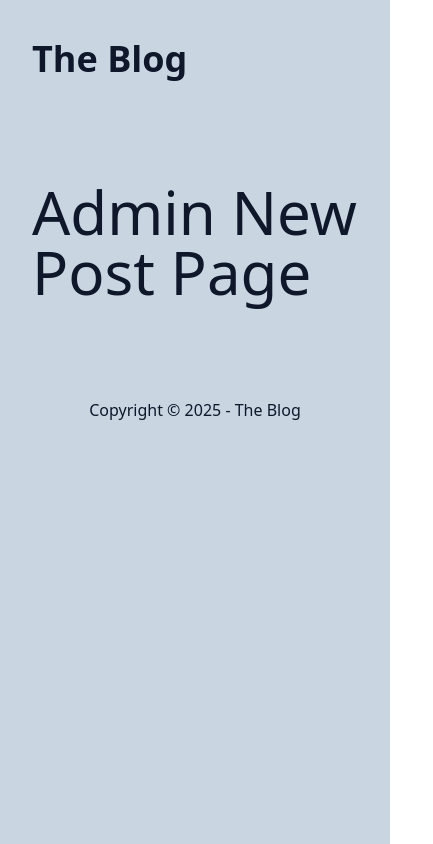
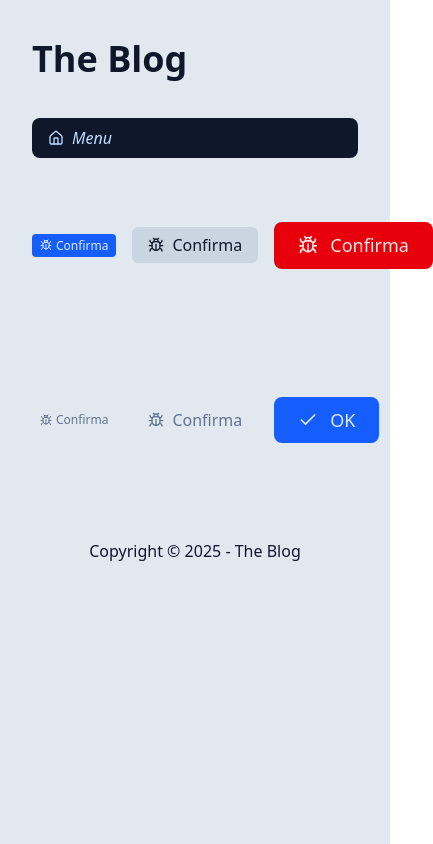
Before and after one commit to fergmauricio/blog, a Next.js app: page /admin/post/new in a window 390 px wide. Shown: the whole page, 433 px wide, since content can reach past the window. Built offline with nearby package versions, Linux system fonts and the light colour scheme.

Commit message:
Button Component + Toastify

```diff
--- a/package.json
+++ b/package.json
@@ -18,6 +18,7 @@
     "react": "^19.0.0",
     "react-dom": "^19.0.0",
     "react-markdown": "^10.1.0",
+    "react-toastify": "^11.0.5",
     "rehype-sanitize": "^6.0.0",
     "remark-gfm": "^4.0.1"
   },
--- a/src/actions/post/delete-post-action.ts
+++ b/src/actions/post/delete-post-action.ts
@@ -1,11 +1,38 @@
 "use server";
 
+import { drizzleDb } from "@/db/drizzle";
+import { postsTable } from "@/db/drizzle/schemas";
+import { SIMULATE_WAIT_IN_MS } from "@/lib/post/constants";
+import { postRepository } from "@/repositories/post";
 import { asyncDelay } from "@/utils/async-delay";
 import { logColor } from "@/utils/log-color";
+import { eq } from "drizzle-orm";
+import { revalidateTag } from "next/cache";
 
 export async function deletePostAction(id: string) {
-  asyncDelay(2000);
+  await asyncDelay(SIMULATE_WAIT_IN_MS);
   logColor(" " + id);
 
-  return id;
+  if (!id || typeof id !== "string") {
+    return {
+      error: "Dados inválidos",
+    };
+  }
+
+  const post = await postRepository.findById(id).catch(() => undefined);
+
+  if (!post) {
+    return {
+      error: "Post não existente",
+    };
+  }
+
+  await drizzleDb.delete(postsTable).where(eq(postsTable.id, id));
+
+  revalidateTag("posts");
+  revalidateTag(`post-${post.slug}`);
+
+  return {
+    error: "",
+  };
 }
--- /dev/null
+++ b/src/app/admin/MenuAdmin/index.tsx
@@ -0,0 +1,82 @@
+"use client";
+
+import { useEffect, useState } from "react";
+import clsx from "clsx";
+import { CircleXIcon, FileTextIcon, HouseIcon, PlusIcon } from "lucide-react";
+import Link from "next/link";
+import { usePathname } from "next/navigation";
+
+export function MenuAdmin() {
+  const [isOpen, setIsOpen] = useState(false);
+  const pathname = usePathname();
+
+  useEffect(() => {
+    setIsOpen(false);
+  }, [pathname]);
+
+  function handleMenuClick() {
+    setIsOpen((prevState) => !prevState);
+  }
+
+  const navClasses = clsx(
+    "bg-slate-900 text-slate-100 rounded-lg",
+    "flex flex-col sm:flex-row sm:flex-wrap",
+    !isOpen && "h-10",
+    !isOpen && "overflow-hidden",
+    "sm:overflow-visible sm:h-auto"
+  );
+  const linkClasses = clsx(
+    "[&>svg]:w-[16px] [&>svg]:h-[16px] px-4",
+    "flex transition hover:bg-slate-800 cursor-pointer",
+    "items-center justify-start gap-2 rounded-lg",
+    "h-10 shrink-0"
+  );
+
+  const openCloseBtnClasses = clsx(
+    linkClasses,
+    "text-blue-200 italic sm:hidden"
+  );
+
+  return (
+    <nav className={navClasses}>
+      <button onClick={handleMenuClick} className={openCloseBtnClasses}>
+        {!isOpen && (
+          <>
+            <HouseIcon />
+            Menu
+          </>
+        )}
+        {isOpen && (
+          <>
+            <CircleXIcon />
+            Fechar
+          </>
+        )}
+      </button>
+      <a className={linkClasses} href="/" target="_blank">
+        <HouseIcon />
+        Home
+      </a>
+
+      <Link className={linkClasses} href="/admin/post">
+        <FileTextIcon />
+        Posts
+      </Link>
+
+      <Link className={linkClasses} href="/admin/post/new">
+        <PlusIcon />
+        Criar post
+      </Link>
+
+      <Link className={linkClasses} href="/admin/post">
+        <FileTextIcon />
+        Posts
+      </Link>
+
+      <Link className={linkClasses} href="/admin/post">
+        <FileTextIcon />
+        Posts
+      </Link>
+    </nav>
+  );
+}
--- /dev/null
+++ b/src/app/admin/post/layout.tsx
@@ -0,0 +1,14 @@
+import { MenuAdmin } from "../MenuAdmin";
+
+export default function AdminPostLayout({
+  children,
+}: Readonly<{
+  children: React.ReactNode;
+}>) {
+  return (
+    <>
+      <MenuAdmin />
+      {children}
+    </>
+  );
+}
--- a/src/app/admin/post/new/page.tsx
+++ b/src/app/admin/post/new/page.tsx
@@ -1,5 +1,35 @@
+import { Button } from "@/components/Button";
+import { BugIcon, CheckIcon } from "lucide-react";
+
 export const dynamic = "force-dynamic";
 
 export default async function adminNewPostPage() {
-  return <div className="py-16 text-6xl">Admin New Post Page</div>;
+  return (
+    <>
+      <div className="py-16 flex gap-4 items-center">
+        <Button variant="default" size="sm">
+          <BugIcon /> Confirma
+        </Button>
+        <Button variant="ghost" size="md">
+          <BugIcon /> Confirma
+        </Button>
+        <Button variant="danger" size="lg">
+          <BugIcon />
+          Confirma
+        </Button>
+      </div>
+      <div className="py-16 flex gap-4 items-center">
+        <Button variant="default" size="sm" disabled>
+          <BugIcon /> Confirma
+        </Button>
+        <Button variant="ghost" size="md" disabled>
+          <BugIcon /> Confirma
+        </Button>
+        <Button variant="default" size="lg" className="w-full p-20">
+          <CheckIcon />
+          OK
+        </Button>
+      </div>
+    </>
+  );
 }
--- a/src/app/layout.tsx
+++ b/src/app/layout.tsx
@@ -3,6 +3,7 @@ import "./globals.css";
 import { Container } from "@/components/Container";
 import { Header } from "@/components/Header";
 import { Footer } from "@/components/Footer";
+import { ToastifyContainer } from "@/components/ToastifyContainer";
 
 export const metadata: Metadata = {
   title: { default: "The Blog", template: "%s | The Blog" },
@@ -22,6 +23,7 @@ export default function RootLayout({
           {children}
           <Footer />
         </Container>
+        <ToastifyContainer />
       </body>
     </html>
   );
--- a/src/components/Admin/DeletePostButton/index.tsx
+++ b/src/components/Admin/DeletePostButton/index.tsx
@@ -5,6 +5,7 @@ import { Dialog } from "@/components/Dialog";
 import clsx from "clsx";
 import { Trash2Icon } from "lucide-react";
 import { useEffect, useState, useTransition } from "react";
+import { toast } from "react-toastify";
 
 type DeletePostButtonProps = {
   id: string;
@@ -22,8 +23,14 @@ export function DeletePostButton({ id, title }: DeletePostButtonProps) {
   function handleConfirm() {
     startTransition(async () => {
       const result = await deletePostAction(id);
-      alert(result);
       setShowDialog(false);
+
+      if (result.error) {
+        toast.error(result.error);
+        return;
+      }
+
+      toast.success("Post deletado com sucesso");
     });
   }
 
--- /dev/null
+++ b/src/components/Button/index.tsx
@@ -0,0 +1,64 @@
+import clsx from "clsx";
+
+type ButtonVariants = "default" | "ghost" | "danger";
+type ButtonSizes = "sm" | "md" | "lg";
+
+type ButtonProps = {
+  variant?: ButtonVariants;
+  size?: ButtonSizes;
+} & React.ComponentProps<"button">;
+
+export function Button({
+  variant = "default",
+  size = "md",
+  ...props
+}: ButtonProps) {
+  const ButtonVariants: Record<ButtonVariants, string> = {
+    default: clsx("bg-blue-600 hover:bg-blue-700 text-blue-100"),
+    ghost: clsx("bg-slate-300 hover:bg-slate-400 text-slate-900"),
+    danger: clsx("bg-red-600 hover:bg-red-700 text-red-100"),
+  };
+
+  const ButtonSizes: Record<ButtonSizes, string> = {
+    sm: clsx(
+      "text-xs/tight",
+      "py-1",
+      "px-2",
+      "rounded-sm",
+      "[&_svg]:w-3 [&_svg]:h-3 gap-1"
+    ),
+    md: clsx(
+      "text-base/tight",
+      "py-2",
+      "px-4",
+      "rounded-md",
+      "[&_svg]:w-4 [&_svg]:h-4 gap-2"
+    ),
+    lg: clsx(
+      "text-lg/tight",
+      "py-3",
+      "px-6",
+      "rounded-lg",
+      "[&_svg]:w-5 [&_svg]:h-5 gap-3"
+    ),
+  };
+
+  const defaultClasses = clsx(
+    "flex items-center",
+    "justify-center",
+    "cursor-pointer",
+    "transition",
+    "disabled:bg-slate-200",
+    "disabled:text-slate-500",
+    "disabled:cursor-not-allowed",
+    props.className
+  );
+
+  const buttonClasses = clsx(
+    ButtonVariants[variant],
+    ButtonSizes[size],
+    defaultClasses
+  );
+
+  return <button {...props} className={buttonClasses} />;
+}
--- a/src/components/Container/index.tsx
+++ b/src/components/Container/index.tsx
@@ -4,7 +4,7 @@ type ContainerProps = {
 
 export function Container({ children }: ContainerProps) {
   return (
-    <div className="text-slate-900 bg-slate-300 min-h-screen">
+    <div className="text-slate-900 bg-slate-200 min-h-screen">
       <div className="max-w-screen-md mx-auto px-8">{children}</div>
     </div>
   );
--- a/src/components/ErrorMessage/index.tsx
+++ b/src/components/ErrorMessage/index.tsx
@@ -1,19 +1,19 @@
 import clsx from "clsx";
 
 type ErrorMessageProps = {
-  pageTitle: string;
+  pageTitle?: string;
   contentTitle: string;
   content: React.ReactNode;
 };
 
 export default function ErrorMessage({
-  pageTitle,
+  pageTitle = "",
   contentTitle,
   content,
 }: ErrorMessageProps) {
   return (
     <>
-      <title>{pageTitle}</title>
+      {pageTitle} && (<title>{pageTitle}</title>)
       <div
         className={clsx(
           "min-h-[320px] bg-slate-900 text-slate-100 mb-16 p-8 rounded-xl flex items-center justify-center text-center"
--- a/src/components/PostFeatured/index.tsx
+++ b/src/components/PostFeatured/index.tsx
@@ -1,3 +1,4 @@
+import ErrorMessage from "../ErrorMessage";
 import { PostCoverImage } from "../PostCoverImage";
 
 import { PostSummary } from "../PostSummary";
@@ -8,6 +9,15 @@ export async function PostFeatured() {
   const postLink = `/post/${slug}`;
 
   const posts = await findAllPublicPostsCached();
+
+  if (posts.length <= 0)
+    return (
+      <ErrorMessage
+        contentTitle="Ops!"
+        content="Ainda não criamos nenhum post"
+      />
+    );
+
   const post = posts[0];
 
   return (
--- /dev/null
+++ b/src/components/ToastifyContainer/index.tsx
@@ -0,0 +1,20 @@
+"use client";
+
+import { Bounce, ToastContainer } from "react-toastify";
+
+export function ToastifyContainer() {
+  return (
+    <ToastContainer
+      position="top-center"
+      autoClose={5000}
+      hideProgressBar={false}
+      newestOnTop={false}
+      closeOnClick={true}
+      rtl={false}
+      pauseOnFocusLoss
+      pauseOnHover
+      theme="light"
+      transition={Bounce}
+    />
+  );
+}
```
Also changed, not shown: 1 other file (tests, documents, lock files or other folders).
